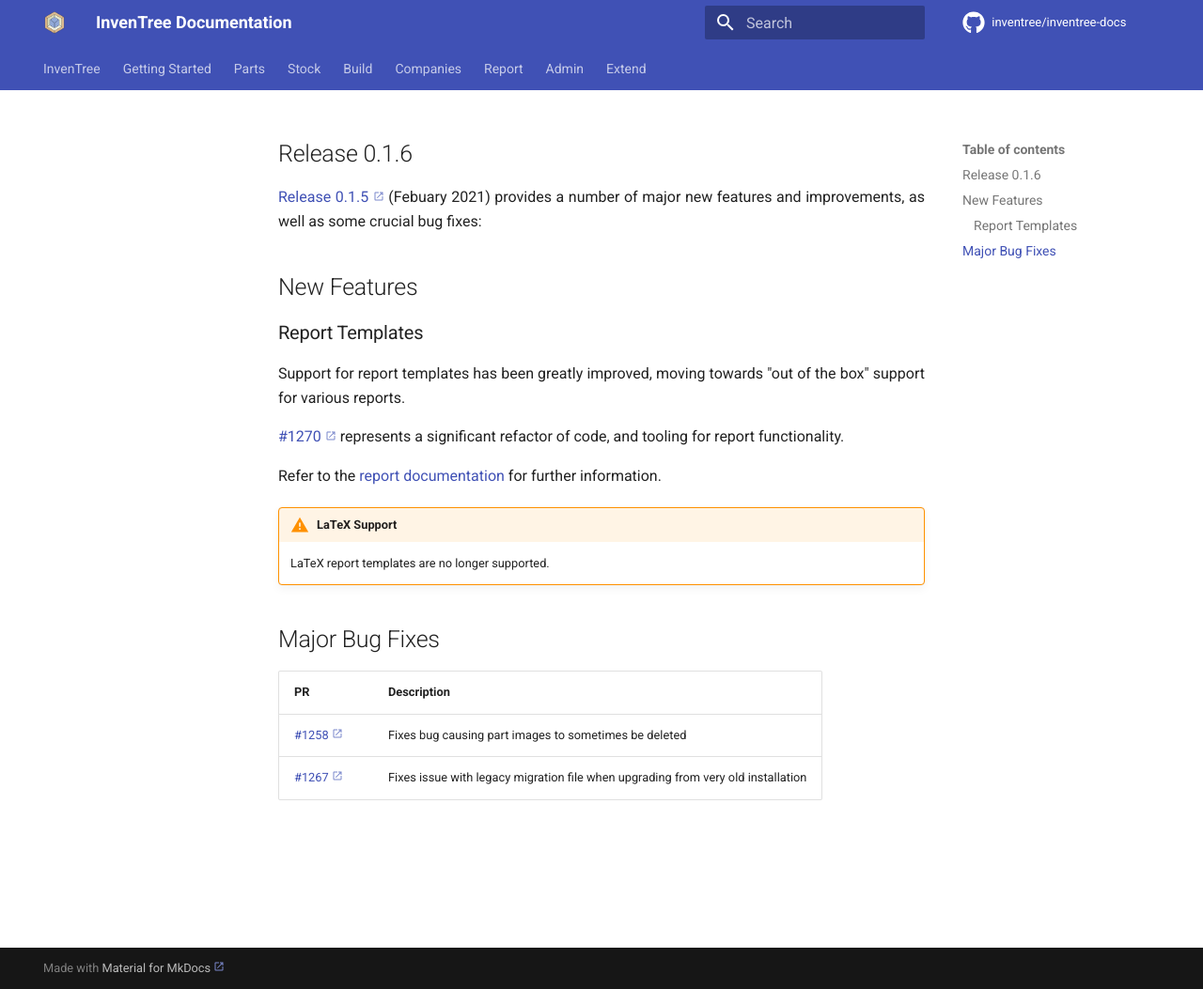
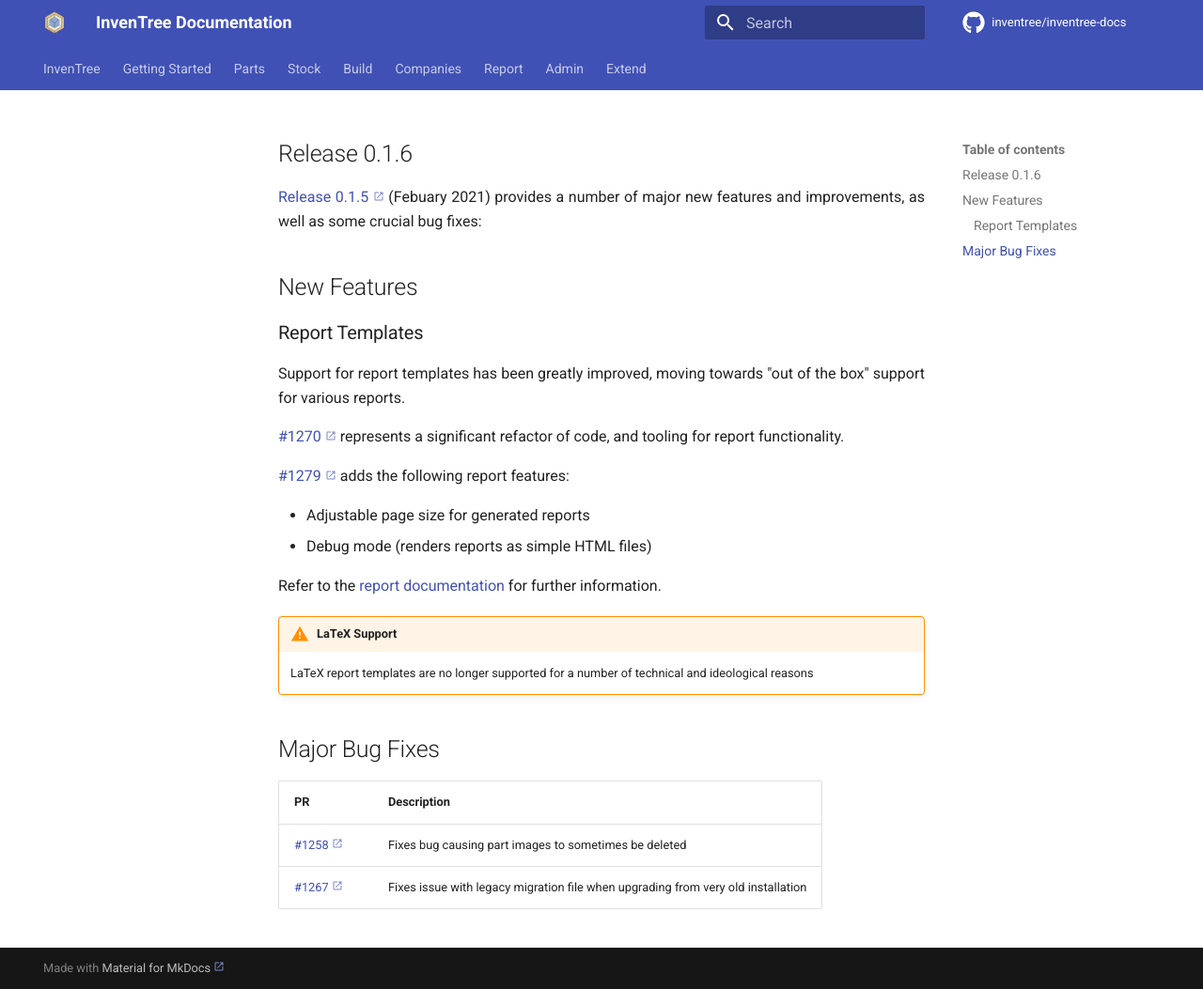
Before and after one commit to inventree/inventree-docs, an MkDocs documentation site: the page built from docs/releases/0.1.6.md, in a window 1280 px wide and 1053 px high. Shown: the whole window at 94% size. Built offline with MkDocs 1.6.1 and Material for MkDocs 9.7.7, drawn with Linux system fonts in a browser that asks for light colours; a script that is not in the unit is left out; comment, search, counter and statistics services are not loaded.

Commit message:
Update relase notes

```diff
--- a/docs/releases/0.1.6.md
+++ b/docs/releases/0.1.6.md
@@ -14,10 +14,15 @@
 
 [#1270](https://github.com/inventree/InvenTree/pull/1270) represents a significant refactor of code, and tooling for report functionality.
 
+[#1279](https://github.com/inventree/InvenTree/pull/1279) adds the following report features:
+
+- Adjustable page size for generated reports
+- Debug mode (renders reports as simple HTML files)
+
 Refer to the [report documentation](../../report/report) for further information.
 
 !!! warning "LaTeX Support"
-    LaTeX report templates are no longer supported.
+    LaTeX report templates are no longer supported for a number of technical and ideological reasons
 
 ## Major Bug Fixes
 | PR | Description |
```
